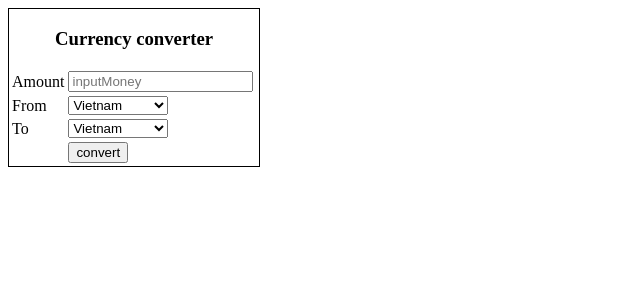
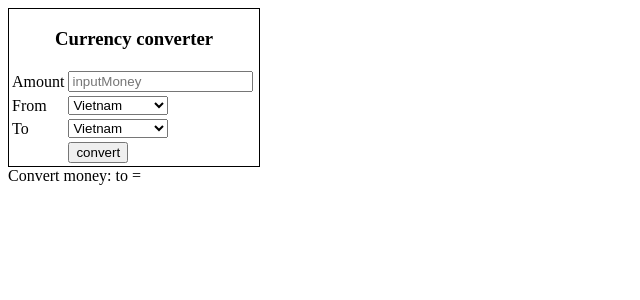
Before and after one commit to Tien-Dung-86/Module2---Tuan1, a PHP site: page /10.Convert_Money.php in a window 1280 px wide. Shown: the top 300 px of the page, without its empty margins (0-640 px from the left). Run offline with PHP 8.4, Linux system fonts and the light colour scheme; data that the repository does not hold is empty.

Commit message:
up change Convert money

```diff
--- a/Tong_quan_Web_PHP/10.Convert_Money.php
+++ b/Tong_quan_Web_PHP/10.Convert_Money.php
@@ -61,6 +61,9 @@ if (($from == 'VN') && ($to == 'US')) {
 } else if (($from == 'US') && ($to == 'VN')) {
     $convert = $inputMoney * 23000;
     echo 'Convert money: ' . "$inputMoney " . $from . " to " . $to . " = " . $convert;
+} else{
+
+    echo 'Convert money: ' . "$inputMoney " . $from . " to " . $to . " = " . $inputMoney;
 }
 
 ?>
```
